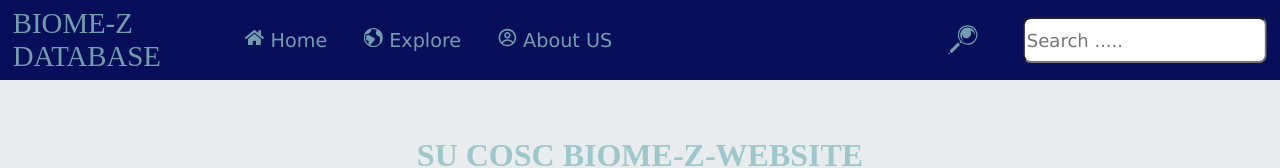
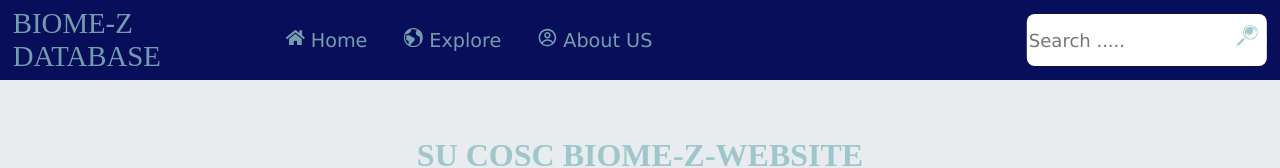
Before and after one commit to Salisbury-University/biomez-frontend, a React (Create React App) app in the folder biome-z-react/: page /About in a window 1280 px wide. Shown: the top 168 px of the page. Built offline with nearby package versions, Linux system fonts and the light colour scheme.

Commit message:
fixed Magnifying Glass position into the search box

```diff
--- a/biome-z-react/src/App.js
+++ b/biome-z-react/src/App.js
@@ -4,7 +4,6 @@ import AboutPage from "./pages/About"
 import HomePage from "./pages/Home"
 import ExplorePage from "./pages/Explore"
 import { Route, Routes } from "react-router-dom"
-import Footer from "./Components/Footer"
 export default function App()
 {
   // localhost:3000/
@@ -23,11 +22,7 @@ export default function App()
           <Route path="/Explore" element={<ExplorePage />}/>
       </Routes>
 
-
-
-
       </div>
-
     </div>
   );
 }
--- a/biome-z-react/src/Components/Navbar.js
+++ b/biome-z-react/src/Components/Navbar.js
@@ -1,12 +1,11 @@
- import React,{ Component} from "react";
 import "./NavbarStyles.css";
 import { FaHome } from 'react-icons/fa';
 import { ImEarth } from "react-icons/im";
 import { CgProfile } from 'react-icons/cg';
 import {GiMagnifyingGlass} from 'react-icons/gi';
 import { Link } from "react-router-dom"
-class Navbar extends Component {
-    render(){
+
+function Navbar () {
 
         return(
             <nav className = "NavbarItems" >
@@ -25,15 +24,18 @@ class Navbar extends Component {
                 </Link>
 
             </ul>
-               <div className="Icon"> <GiMagnifyingGlass/> </div>
+
                 <div className = "search" >
-                <input type ="text"  placeholder = "Search ....." />
+                    <form>
+                        <input type ="text" placeholder = "Search ....." />
+                        <i className="Icon"><GiMagnifyingGlass/></i>
+                    </form>
+
                 </div>
 
             </nav>
         );
     }
-}
 
 
 export default Navbar;
--- a/biome-z-react/src/Components/NavbarStyles.css
+++ b/biome-z-react/src/Components/NavbarStyles.css
@@ -67,12 +67,12 @@ a {
     padding-bottom: 20px;
 }
 input {
-    height: 40px;
+    height: 50px;
     border-radius: 8px;
     padding-right: 10pt;
     font-size: large;
-    font-family:Verdana, Geneva, Tahoma, sans-serif
-
+    font-family:Verdana, Geneva, Tahoma, sans-serif;
+    border:none;
 
 }
 
@@ -84,13 +84,6 @@ input {
 
 
 
-.Icon {
-    font-size:xx-large;
-    align-items: center;
-    display: flex;
-    justify-content: space-between;
-    color:rgba(140, 190, 194, 0.815);
-}
 
 .home {
     padding-right: 20pt;
@@ -109,3 +102,18 @@ input {
     justify-content: space-between;
     color:rgba(140, 190, 194, 0.815);
 }
+
+
+.Icon {
+    font-size:x-large;
+    color:rgba(140, 190, 194, 0.815);
+    position:absolute;
+    right: 8px;
+    top:10px
+}
+
+form {
+    background: grey;
+    border-radius: 40px;
+    position: relative;
+}
```
Also changed, not shown: biome-z-react/src/pages/Footer.js (added, +30 -0 lines), package.json (+7 -1 lines), biome-z-react/src/pages/Footer.css (added), 1 other file (tests, documents, lock files or other folders).
